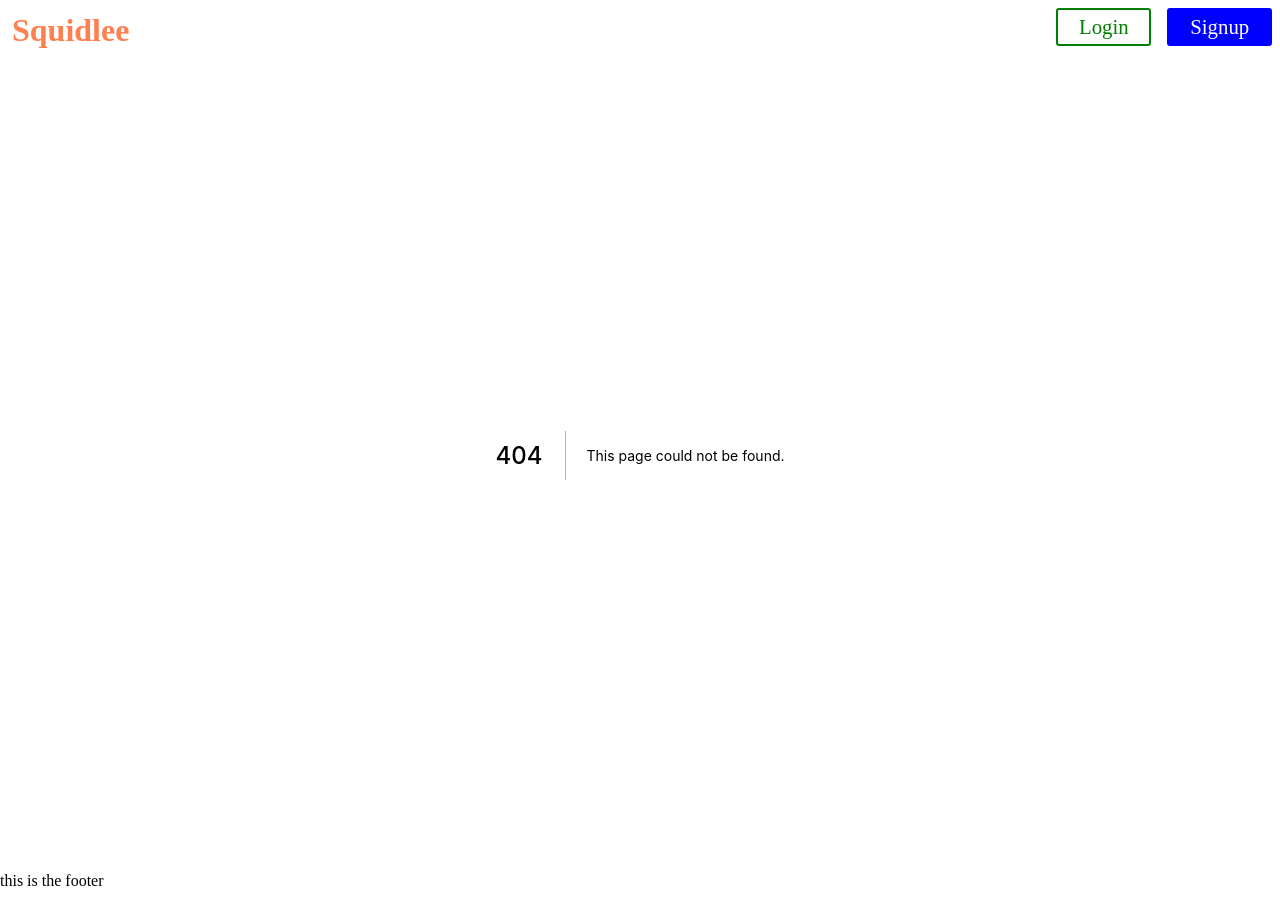
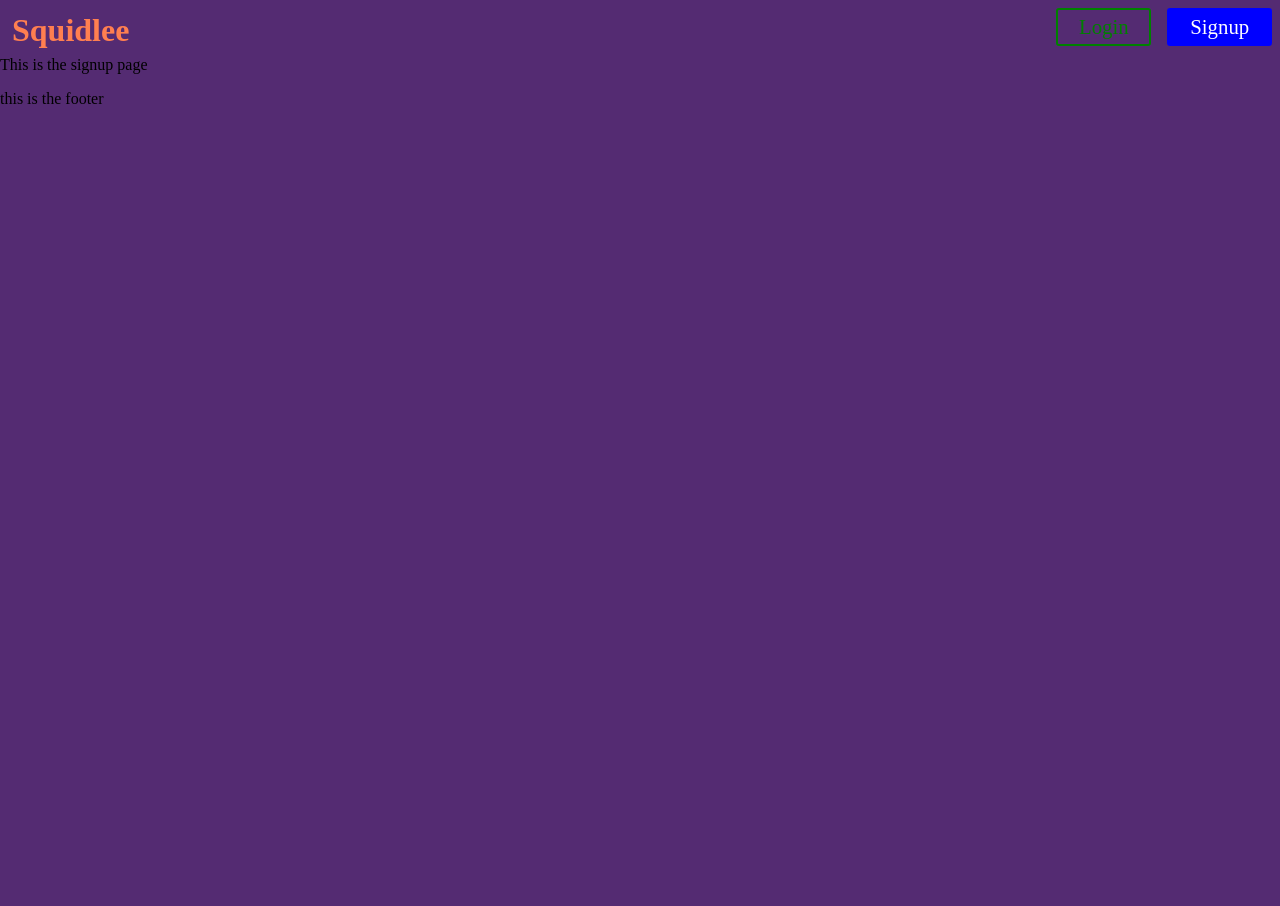
Before and after one commit to CurtisMac/Squidlee, a Next.js app: page /signup in a window 1280 px wide. Before the commit this address had no page. After the commit the page ends 800 px from the top, so only its background shows below. Built offline with nearby package versions, Linux system fonts and the light colour scheme.

Commit message:
added signup.js page

```diff
--- /dev/null
+++ b/pages/signup.js
@@ -0,0 +1,5 @@
+const signup = () => {
+  return <div>This is the signup page</div>;
+};
+
+export default signup;
```
